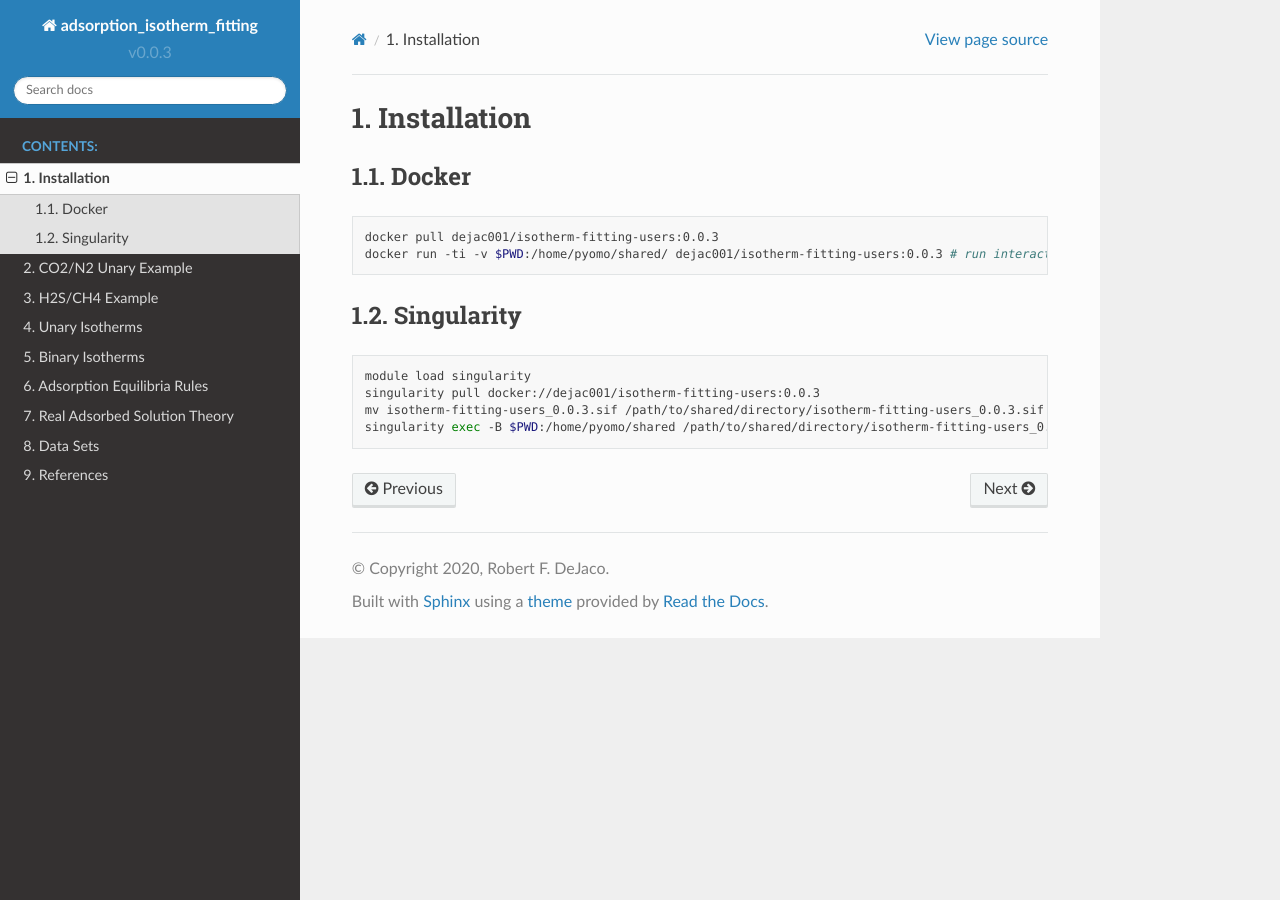
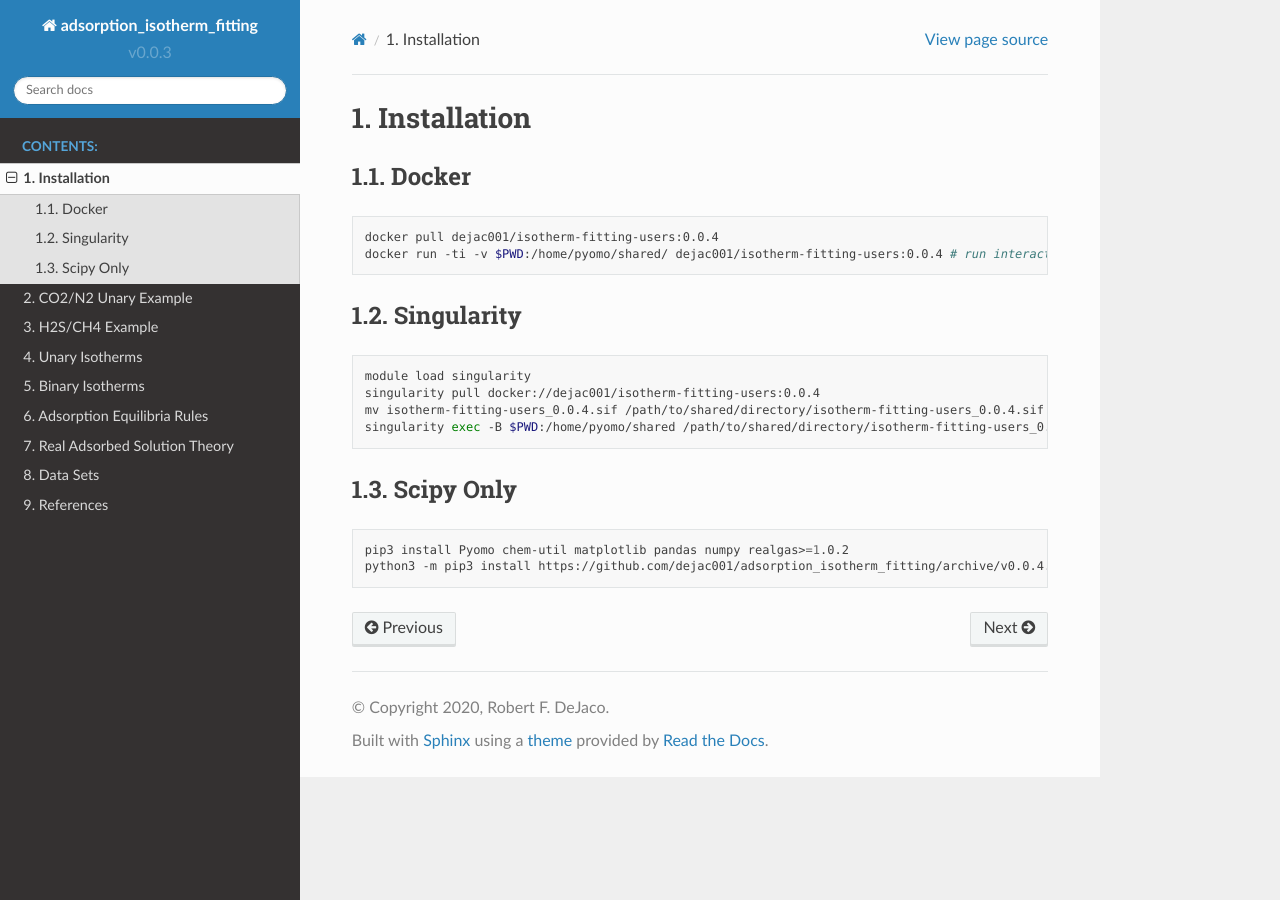
Before and after one commit to dejac001/adsorption_isotherm_fitting, a Sphinx documentation site: the page built from docs/source/installation.rst, in a window 1280 px wide. Built offline with Sphinx 7.4.7 and the Read the Docs theme 2.0.0, drawn with Linux system fonts in a browser that asks for light colours.

Commit message:
Update version and allow installation without IPOPT

```diff
--- a/docs/source/installation.rst
+++ b/docs/source/installation.rst
@@ -6,8 +6,8 @@ Docker
 
 .. code-block:: bash
 
-    docker pull dejac001/isotherm-fitting-users:0.0.3
-    docker run -ti -v $PWD:/home/pyomo/shared/ dejac001/isotherm-fitting-users:0.0.3 # run interactively inside container (ubuntu-based)
+    docker pull dejac001/isotherm-fitting-users:0.0.4
+    docker run -ti -v $PWD:/home/pyomo/shared/ dejac001/isotherm-fitting-users:0.0.4 # run interactively inside container (ubuntu-based)
 
 Singularity
 -----------
@@ -15,6 +15,14 @@ Singularity
 .. code-block:: bash
 
     module load singularity
-    singularity pull docker://dejac001/isotherm-fitting-users:0.0.3
-    mv isotherm-fitting-users_0.0.3.sif /path/to/shared/directory/isotherm-fitting-users_0.0.3.sif
-    singularity exec -B $PWD:/home/pyomo/shared /path/to/shared/directory/isotherm-fitting-users_0.0.3.sif python3 path/to/input/file.py
+    singularity pull docker://dejac001/isotherm-fitting-users:0.0.4
+    mv isotherm-fitting-users_0.0.4.sif /path/to/shared/directory/isotherm-fitting-users_0.0.4.sif
+    singularity exec -B $PWD:/home/pyomo/shared /path/to/shared/directory/isotherm-fitting-users_0.0.4.sif python3 path/to/input/file.py
+
+Scipy Only
+----------
+
+.. code-block:: bash
+
+    pip3 install Pyomo chem-util matplotlib pandas numpy realgas>=1.0.2
+    python3 -m pip3 install https://github.com/dejac001/adsorption_isotherm_fitting/archive/v0.0.4.tar.gz
```
Also changed, not shown: setup.py (added, +27 -0 lines), 2 other files.
